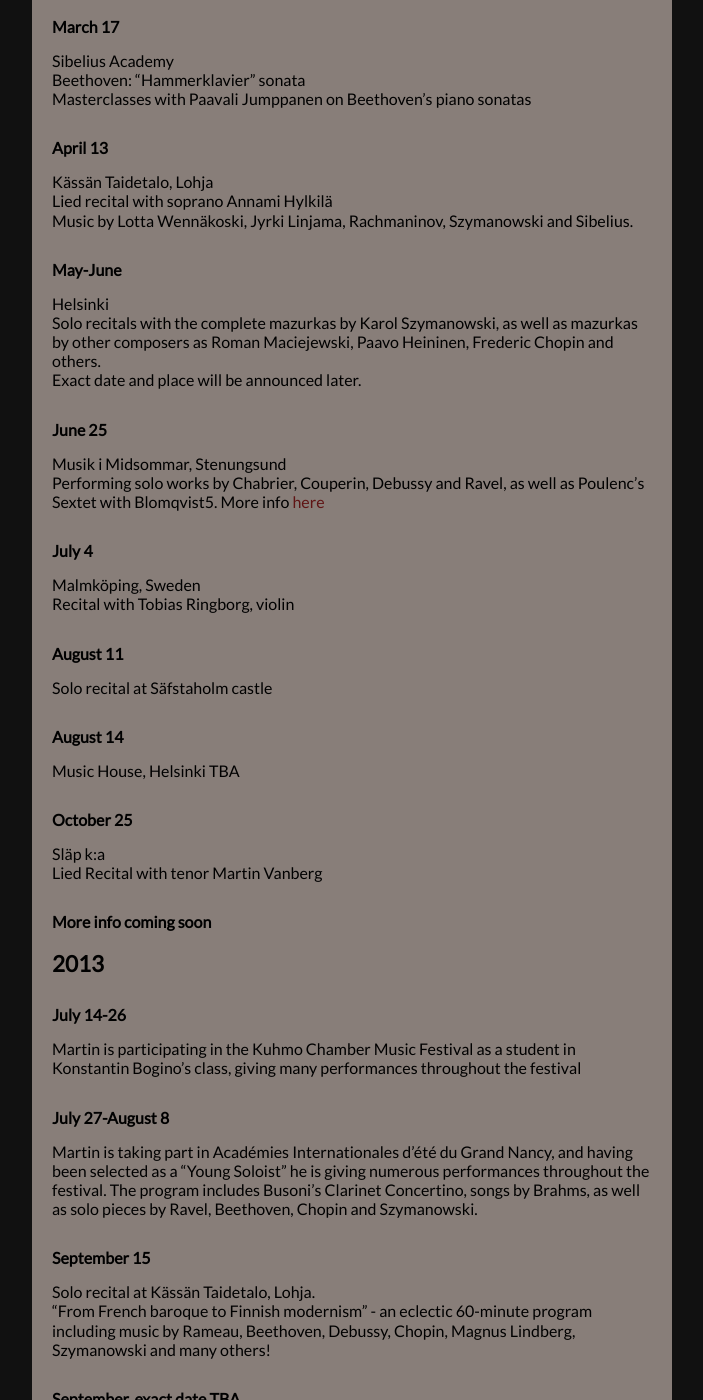
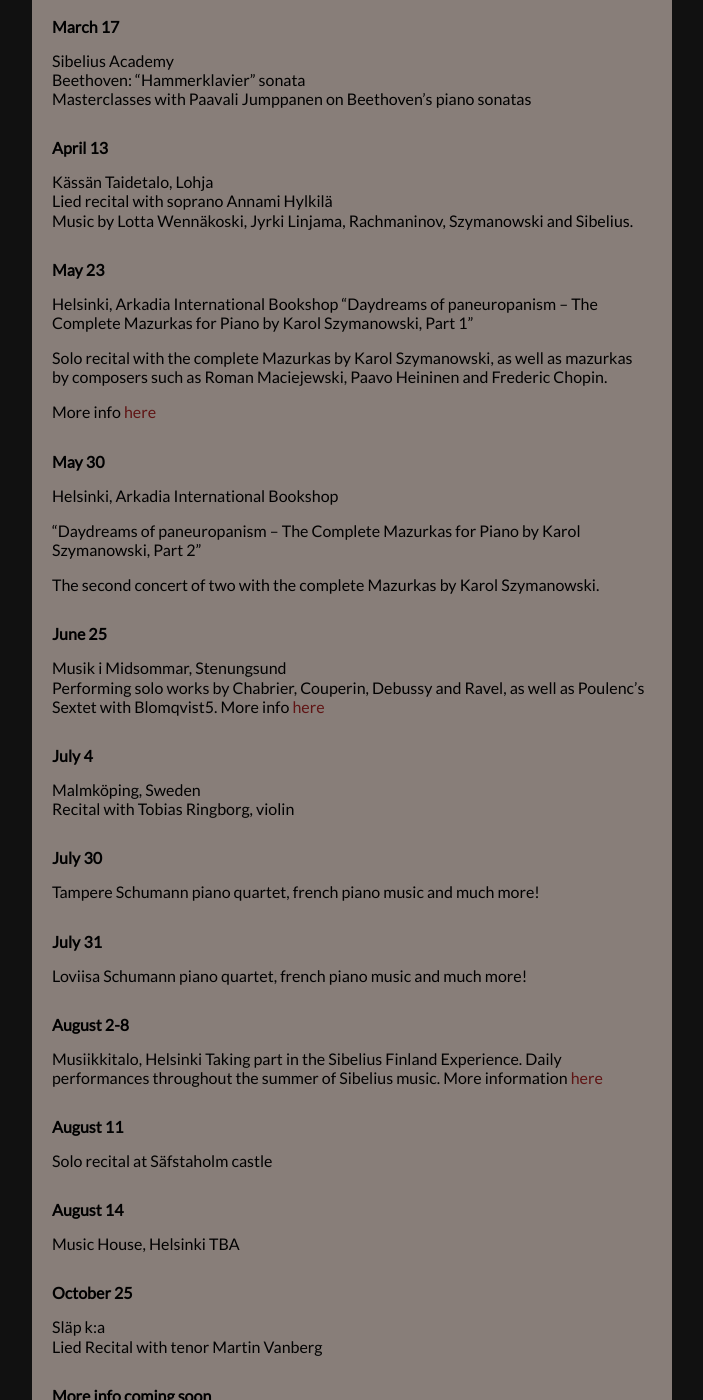
Before and after one commit to mmaptester/mmaptester.github.io, a Jekyll site: the page built from concerts.md, in a window 1280 px wide and 1400 px high, scrolled down 2007 px. Shown: the whole window, without its empty margins (288-991 px from the left). Built offline with Jekyll 4.4.1, drawn with Linux system fonts in a browser that asks for light colours; some web fonts are replaced; Markdown is read by kramdown in place of the engine named in the settings.

Commit message:
Update concerts.md

```diff
--- a/concerts.md
+++ b/concerts.md
@@ -81,10 +81,20 @@ Lied recital with soprano Annami Hylkilä
 Music by Lotta Wennäkoski, Jyrki Linjama, Rachmaninov, Szymanowski and Sibelius.
 
 
-### May-June
-Helsinki
-Solo recitals with the complete mazurkas by Karol Szymanowski, as well as mazurkas by other composers as Roman Maciejewski, Paavo Heininen, Frederic Chopin and others.
-Exact date and place will be announced later.
+### May 23
+Helsinki, Arkadia International Bookshop
+"Daydreams of paneuropanism – The Complete Mazurkas for Piano by Karol Szymanowski, Part 1"
+
+Solo recital with the complete Mazurkas by Karol Szymanowski, as well as mazurkas by composers such as Roman Maciejewski, Paavo Heininen and Frederic Chopin.
+
+More info [here](http://www.arkadiabookshop.fi/friday-23-5-at-6pm-at-arkadia-daydreams-of-paneuropanism-the-complete-mazurkas-for-piano-by-karol-szymanowski-part-1-performed-by-martin-malmgren/)
+
+### May 30
+Helsinki, Arkadia International Bookshop
+
+"Daydreams of paneuropanism – The Complete Mazurkas for Piano by Karol Szymanowski, Part 2"
+
+The second concert of two with the complete Mazurkas by Karol Szymanowski.
 
 
 ### June 25
@@ -96,6 +106,21 @@ More info [here](http://www.musikistenungsund.se/)
 ### July 4
 Malmköping, Sweden
 Recital with Tobias Ringborg, violin
+
+### July 30
+
+Tampere
+Schumann piano quartet, french piano music and much more!
+
+### July 31
+
+Loviisa
+Schumann piano quartet, french piano music and much more!
+
+
+### August 2-8
+Musiikkitalo, Helsinki
+Taking part in the Sibelius Finland Experience. Daily performances throughout the summer of Sibelius music. More information [here](http://www.stopover.fi/)
 
 
 ### August 11
```
